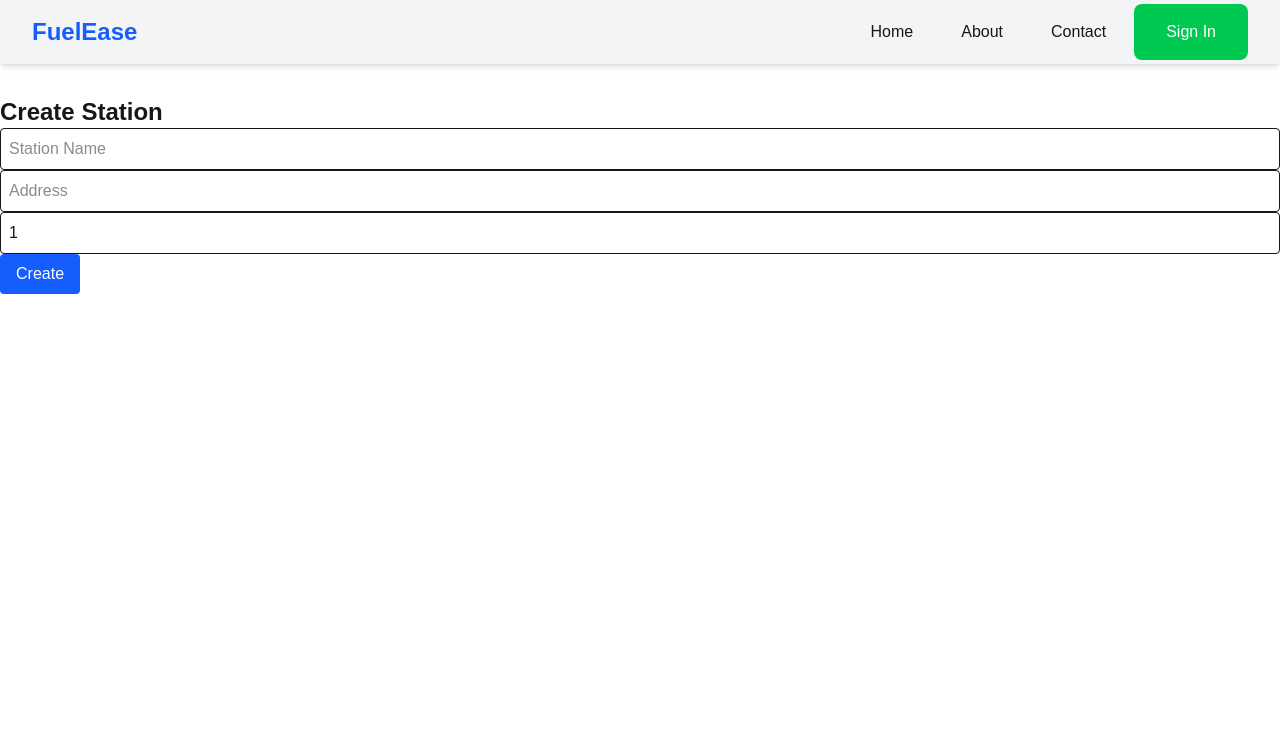
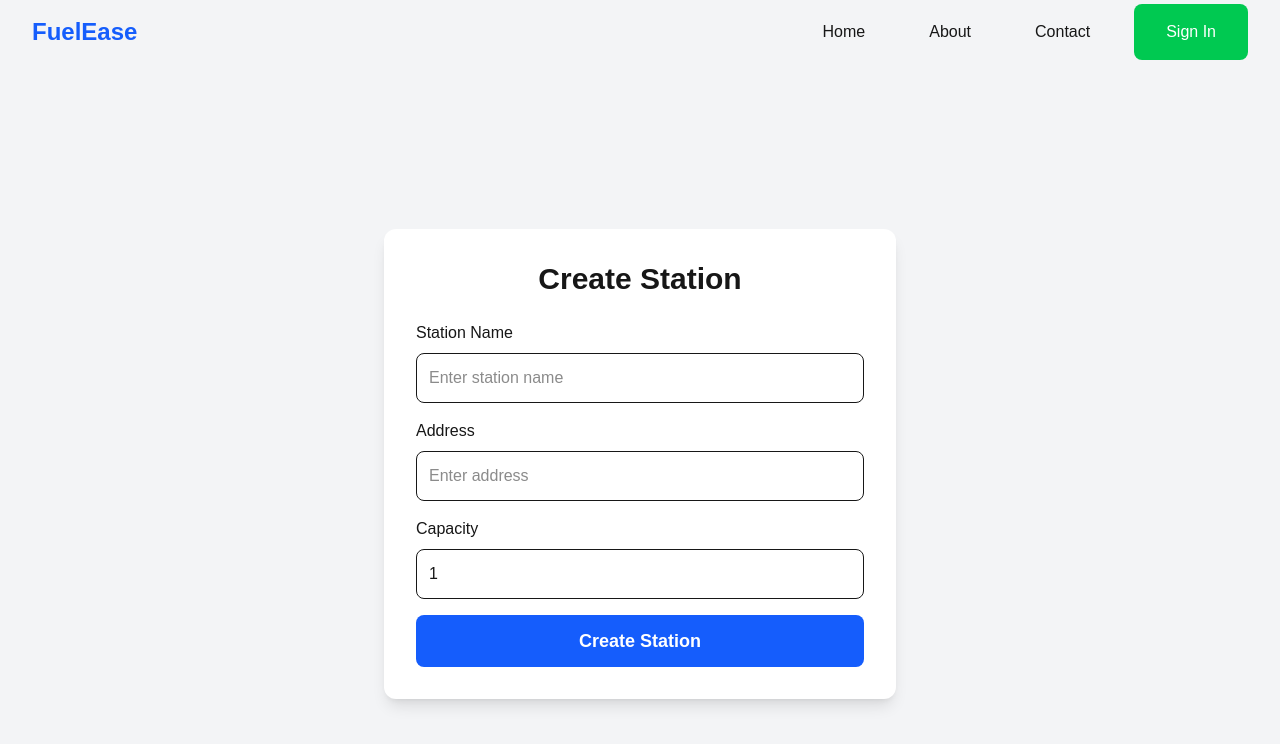
Before and after one commit to farihapromi/cng-slot-booking-system, a Next.js app: page /admin/create-station in a window 1280 px wide. Shown: the top 744 px of the page. Built offline with nearby package versions, Linux system fonts and the light colour scheme; no server answers.

Commit message:
Fix create station page

```diff
--- a/app/admin/create-station/page.tsx
+++ b/app/admin/create-station/page.tsx
@@ -34,41 +34,69 @@ export default function CreateStation() {
   return (
     <div>
       <Navbar />
-      <main className='container py-8'>
-        <h1 className='text-2xl font-bold mb-4'>Create Station</h1>
+
+      {/* Center form */}
+      <main className='flex justify-center items-center min-h-screen bg-gray-100 px-4'>
+        <div className='bg-white shadow-lg rounded-xl p-8 w-full max-w-lg'>
+          <h1 className='text-3xl font-bold mb-6 text-center'>
+            Create Station
+          </h1>
+
           <form onSubmit={submit} className='space-y-4'>
+            {/* Station Name */}
+            <div>
+              <label className='block mb-2 font-medium'>Station Name</label>
               <input
                 type='text'
-            placeholder='Station Name'
+                placeholder='Enter station name'
                 value={name}
                 onChange={(e) => setName(e.target.value)}
                 required
-            className='w-full border p-2 rounded'
+                className='w-full border p-3 rounded-lg focus:ring-2 focus:ring-blue-400 outline-none'
               />
+            </div>
+
+            {/* Address */}
+            <div>
+              <label className='block mb-2 font-medium'>Address</label>
               <input
                 type='text'
-            placeholder='Address'
+                placeholder='Enter address'
                 value={address}
                 onChange={(e) => setAddress(e.target.value)}
-            className='w-full border p-2 rounded'
+                className='w-full border p-3 rounded-lg focus:ring-2 focus:ring-blue-400 outline-none'
               />
+            </div>
+
+            {/* Capacity */}
+            <div>
+              <label className='block mb-2 font-medium'>Capacity</label>
               <input
                 type='number'
                 placeholder='Capacity'
+                min={1}
                 value={capacity}
-            min={1}
                 onChange={(e) => setCapacity(parseInt(e.target.value))}
                 required
-            className='w-full border p-2 rounded'
+                className='w-full border p-3 rounded-lg focus:ring-2 focus:ring-blue-400 outline-none'
               />
+            </div>
+
+            {/* Button */}
             <button
               type='submit'
-            className='px-4 py-2 bg-blue-600 text-white rounded'
+              className='w-full bg-blue-600 hover:bg-blue-700 text-white py-3 rounded-lg text-lg font-semibold transition '
             >
-            Create
+              Create Station
             </button>
           </form>
-        {message && <p className='mt-2'>{message}</p>}
+
+          {message && (
+            <p className='mt-4 text-center text-green-600 font-medium'>
+              {message}
+            </p>
+          )}
+        </div>
       </main>
     </div>
   );
--- a/app/admin/dashboard/page.tsx
+++ b/app/admin/dashboard/page.tsx
@@ -67,47 +67,44 @@ export default function AdminDashboard() {
     <div className='min-h-screen bg-gray-100'>
       <Navbar />
       <Toaster position='top-right' />
-      <main className='container mx-auto py-8'>
-        <h1 className='text-3xl font-bold mb-6'>Admin Dashboard</h1>
+      <main className='container mx-auto py-8 flex flex-col items-center'>
+        <h1 className='text-3xl font-bold mb-10 p-6'>Admin Dashboard</h1>
 
         {bookings.length === 0 ? (
           <p>No bookings yet.</p>
         ) : (
-          <div className='overflow-x-auto bg-white rounded shadow'>
-            <table className='min-w-full divide-y divide-gray-200'>
+          <div className='w-full max-w-5xl bg-white rounded shadow overflow-x-auto p-4'>
+            <table className='min-w-full divide-y divide-gray-200 text-center '>
               <thead className='bg-gray-50'>
                 <tr>
-                  <th className='px-6 py-3 text-left text-xs font-medium text-gray-500 uppercase tracking-wider'>
+                  <th className='px-6 py-3 text-xs font-medium text-gray-500 uppercase'>
                     User
                   </th>
-                  <th className='px-6 py-3 text-left text-xs font-medium text-gray-500 uppercase tracking-wider'>
+                  <th className='px-6 py-3 text-xs font-medium text-gray-500 uppercase'>
                     Station
                   </th>
-                  <th className='px-6 py-3 text-left text-xs font-medium text-gray-500 uppercase tracking-wider'>
+                  <th className='px-6 py-3 text-xs font-medium text-gray-500 uppercase'>
                     Slot Time
                   </th>
-                  <th className='px-6 py-3 text-left text-xs font-medium text-gray-500 uppercase tracking-wider'>
+                  <th className='px-6 py-3 text-xs font-medium text-gray-500 uppercase'>
                     Status
                   </th>
-                  <th className='px-6 py-3 text-left text-xs font-medium text-gray-500 uppercase tracking-wider'>
+                  <th className='px-6 py-3 text-xs font-medium text-gray-500 uppercase'>
                     Actions
                   </th>
                 </tr>
               </thead>
+
               <tbody className='bg-white divide-y divide-gray-200'>
                 {bookings.map((b) => (
                   <tr key={b.id}>
-                    <td className='px-6 py-4 whitespace-nowrap'>
-                      {b.user.name}
-                    </td>
-                    <td className='px-6 py-4 whitespace-nowrap'>
-                      {b.station.name}
-                    </td>
-                    <td className='px-6 py-4 whitespace-nowrap'>
+                    <td className='px-6 py-4'>{b.user.name}</td>
+                    <td className='px-6 py-4'>{b.station.name}</td>
+                    <td className='px-6 py-4'>
                       {new Date(b.slotTime).toLocaleString()}
                     </td>
-                    <td className='px-6 py-4 whitespace-nowrap'>{b.status}</td>
-                    <td className='px-6 py-4 whitespace-nowrap flex space-x-2'>
+                    <td className='px-6 py-4'>{b.status}</td>
+                    <td className='px-6 py-4 flex justify-center space-x-2'>
                       {b.status !== 'COMPLETED' && (
                         <button
                           className='bg-green-600 text-white px-3 py-1 rounded hover:bg-green-700'
--- a/app/globals.css
+++ b/app/globals.css
@@ -29,7 +29,7 @@ body {
 * {
   box-sizing: border-box;
 
-  margin: 0;
+  /* margin: 0; */
 }
 
 a {
--- a/components/Navbar.tsx
+++ b/components/Navbar.tsx
@@ -85,8 +85,18 @@ export default function Navbar() {
             )}
             {userRole === 'ADMIN' && (
               <>
-                <Link href='/admin/dashboard'>Admin Dashboard</Link>
-                <Link href='/admin/create-station'>Create Station</Link>
+                <Link
+                  href='/admin/dashboard'
+                  className='block px-5 py-2 rounded-lg hover:bg-blue-700 transition'
+                >
+                  Admin Dashboard
+                </Link>
+                <Link
+                  href='/admin/create-station'
+                  className='block px-5 py-2 rounded-lg hover:bg-blue-700 transition'
+                >
+                  Create Station
+                </Link>
               </>
             )}
 
```
Lines whose indentation alone changed are shown as unchanged.
